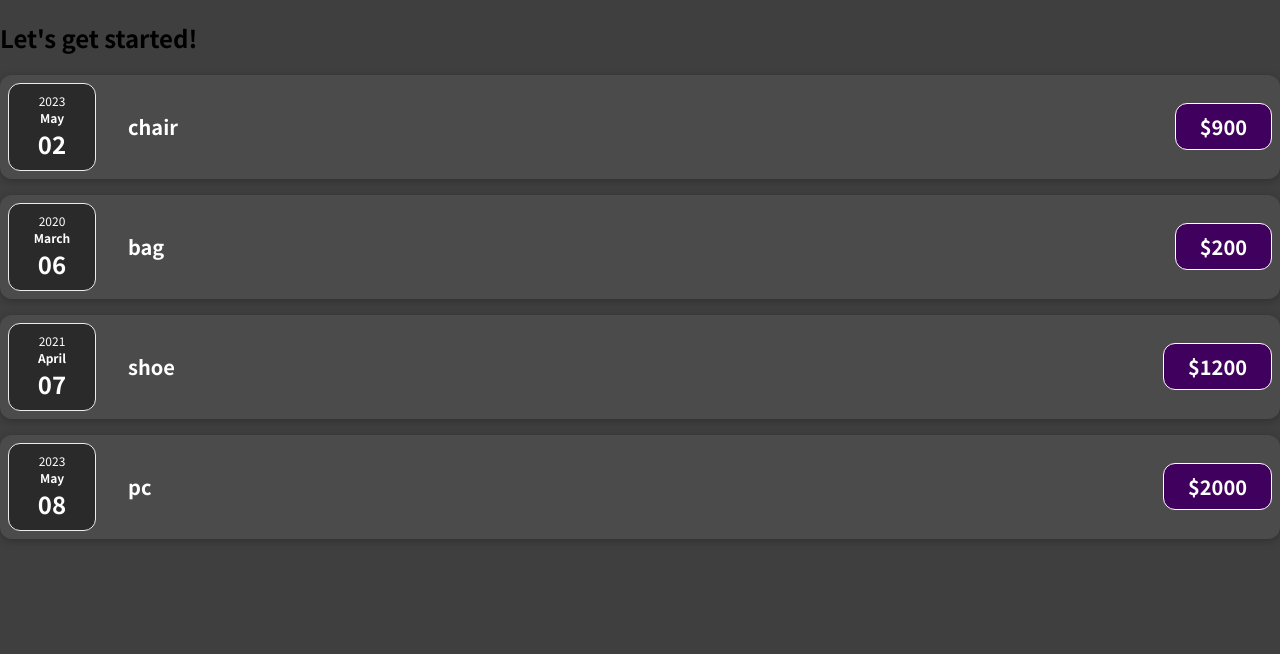
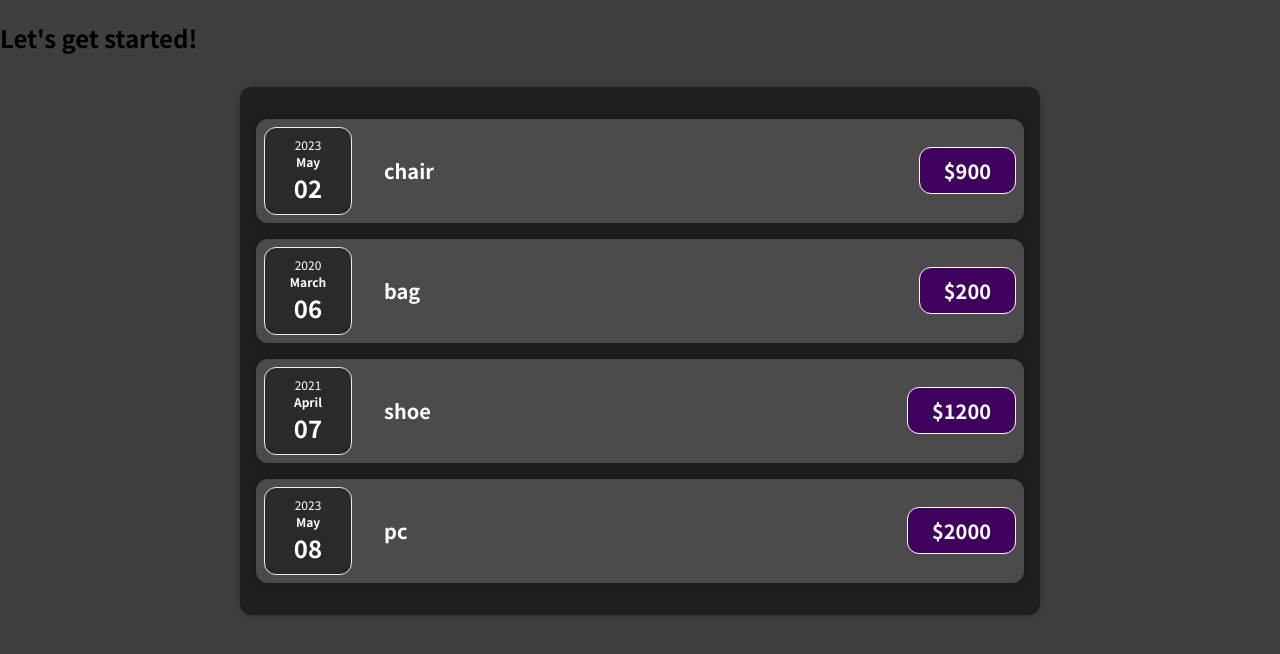
Before and after one commit to mojtabasharafiyeh/my-app, a React (Create React App) app: page / in a window 1280 px wide. Shown: the top 654 px of the page. Built offline with nearby package versions, Linux system fonts and the light colour scheme.

Commit message:
some fix

```diff
--- a/src/App.js
+++ b/src/App.js
@@ -1,34 +1,22 @@
-import ExpenseItem from './component/ExpenseItem.js'
+import React, { createElement } from 'react'
+import Expenses from './component/Expenses'
 function App() {
-  const Expenses = [
+  const Expenses1 = [
     { id: 'm1', title: 'chair', amount: '900', date: new Date() },
     { id: 'm2', title: 'bag', amount: '200', date: new Date(2020, 2, 6) },
     { id: 'm3', title: 'shoe', amount: '1200', date: new Date(2021, 3, 7) },
     { id: 'm4', title: 'pc', amount: '2000', date: new Date(2023, 4, 8) },
   ]
+  // return React.createElement(
+  //   'div',
+  //   {},
+  //   React.createElement('h2', {}, "let's get started"),
+  //   createElement(Expenses, { prop: Expenses1 }),
+  // )
   return (
     <div>
       <h2>Let's get started!</h2>
-      <ExpenseItem
-        title={Expenses[0].title}
-        amount={Expenses[0].amount}
-        date={Expenses[0].date}
-      ></ExpenseItem>{' '}
-      <ExpenseItem
-        title={Expenses[1].title}
-        amount={Expenses[1].amount}
-        date={Expenses[1].date}
-      ></ExpenseItem>{' '}
-      <ExpenseItem
-        title={Expenses[2].title}
-        amount={Expenses[2].amount}
-        date={Expenses[2].date}
-      ></ExpenseItem>{' '}
-      <ExpenseItem
-        title={Expenses[3].title}
-        amount={Expenses[3].amount}
-        date={Expenses[3].date}
-      ></ExpenseItem>
+      <Expenses prop={Expenses1} />
     </div>
   )
 }
--- /dev/null
+++ b/src/component/Card.css
@@ -0,0 +1,4 @@
+.card {
+  border-radius: 12px;
+  box-shadow: 0 1px 8px rgba(0, 0, 0, 0.25);
+}
--- /dev/null
+++ b/src/component/Card.js
@@ -0,0 +1,7 @@
+import React from 'react'
+import './Card.css'
+function Card(props) {
+  const classes = 'card ' + props.className
+  return <div className={classes}>{props.children}</div>
+}
+export default Card
--- a/src/component/ExpenseDate.js
+++ b/src/component/ExpenseDate.js
@@ -1,3 +1,4 @@
+import React from 'react'
 import './ExpenseDate.css'
 function ExpenseDate(props) {
   const year = props.date.getFullYear()
--- a/src/component/ExpenseItem.css
+++ b/src/component/ExpenseItem.css
@@ -2,10 +2,8 @@
   display: flex;
   justify-content: space-between;
   align-items: center;
-  box-shadow: 0 2px 8px rgba(0, 0, 0, 0.25);
   padding: 0.5rem;
   margin: 1rem 0;
-  border-radius: 12px;
   background-color: #4b4b4b;
 }
 
--- a/src/component/ExpenseItem.js
+++ b/src/component/ExpenseItem.js
@@ -1,14 +1,16 @@
+import React from 'react'
 import './ExpenseItem.css'
 import ExpenseDate from './ExpenseDate'
+import Card from './Card'
 function ExpenseItem(props) {
   return (
-    <div className='expense-item'>
+    <Card className='expense-item'>
       <div className='expense-item__description'>
         <ExpenseDate date={props.date} />
         <h2>{props.title}</h2>
         <div className='expense-item__price'>${props.amount}</div>
       </div>
-    </div>
+    </Card>
   )
 }
 export default ExpenseItem
--- /dev/null
+++ b/src/component/Expenses.css
@@ -0,0 +1,7 @@
+.expenses {
+  padding: 1rem;
+  background-color: rgb(31, 31, 31);
+  margin: 2rem auto;
+  width: 50rem;
+  max-width: 95%;
+}
--- /dev/null
+++ b/src/component/Expenses.js
@@ -0,0 +1,31 @@
+import React from 'react'
+import ExpenseItem from './ExpenseItem'
+import './Expenses.css'
+import Card from './Card'
+function Expenses(props) {
+  return (
+    <Card className='expenses'>
+      <ExpenseItem
+        title={props.prop[0].title}
+        amount={props.prop[0].amount}
+        date={props.prop[0].date}
+      ></ExpenseItem>{' '}
+      <ExpenseItem
+        title={props.prop[1].title}
+        amount={props.prop[1].amount}
+        date={props.prop[1].date}
+      ></ExpenseItem>{' '}
+      <ExpenseItem
+        title={props.prop[2].title}
+        amount={props.prop[2].amount}
+        date={props.prop[2].date}
+      ></ExpenseItem>{' '}
+      <ExpenseItem
+        title={props.prop[3].title}
+        amount={props.prop[3].amount}
+        date={props.prop[3].date}
+      ></ExpenseItem>
+    </Card>
+  )
+}
+export default Expenses
```
